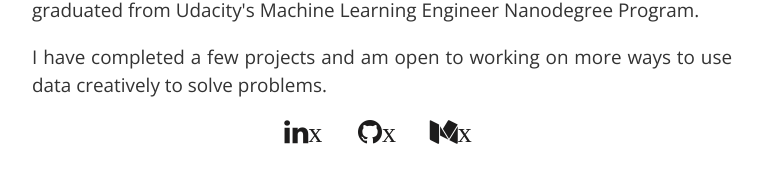
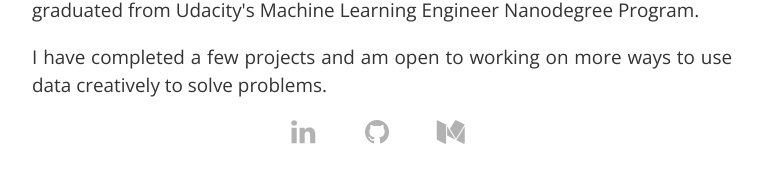
Before and after one commit to FemiOG/FemiOG.github.io, a Jekyll site: the page built from index.html, in a window 1280 px wide. Shown: the part 469-652 px from the top of the page, without its empty margins (258-1021 px from the left). Built offline with Jekyll 4.4.1, drawn with Linux system fonts in a browser that asks for light colours; some web fonts are replaced.

Commit message:
Fixed links

```diff
--- a/index.html
+++ b/index.html
@@ -94,6 +94,7 @@ ul.posts li {
 
 .body-text {
     line-height: 2em;
+    margin-bottom: 15px;
 }
 
 img.profile {
@@ -117,12 +118,16 @@ div.img-label {
 
 div.links {
 	margin: auto;
-	color: rgba(0,0,0,0.3);
 	text-align: center;
 }
 
 div.links a {
 	min-width: 60px;
+	color: rgba(0,0,0,0.3);
+}
+
+div.links a:hover {
+	color: rgba(0,0,0,0.6);
 }
 </style>
 
@@ -139,9 +144,9 @@ div.links a {
 
 	<nav>
 		<div class="links">
-			<a href="https://linkedin.com/in/femiogunbode" class="fa fa-linkedin fa-2x" aria-hidden="true">x</a>
-			<a href="https://github.com/FemiOG" class="fa fa-github fa-2x" aria-hidden="true">x</a>
-			<a href="https://medium.com/@FemiOgunbode" class="fa fa-medium fa-2x" aria-hidden="true">x</a>
+			<a href="https://linkedin.com/in/femiogunbode" class="fa fa-linkedin fa-2x" aria-hidden="true"></a>
+			<a href="https://github.com/FemiOG" class="fa fa-github fa-2x" aria-hidden="true"></a>
+			<a href="https://medium.com/@FemiOgunbode" class="fa fa-medium fa-2x" aria-hidden="true"></a>
 			<!-- <a href="https://twitter.com/ogunbode_" class="fa fa-twitter fa-2x" aria-hidden="true"></a> -->
 		</div>
 	</nav>
```
